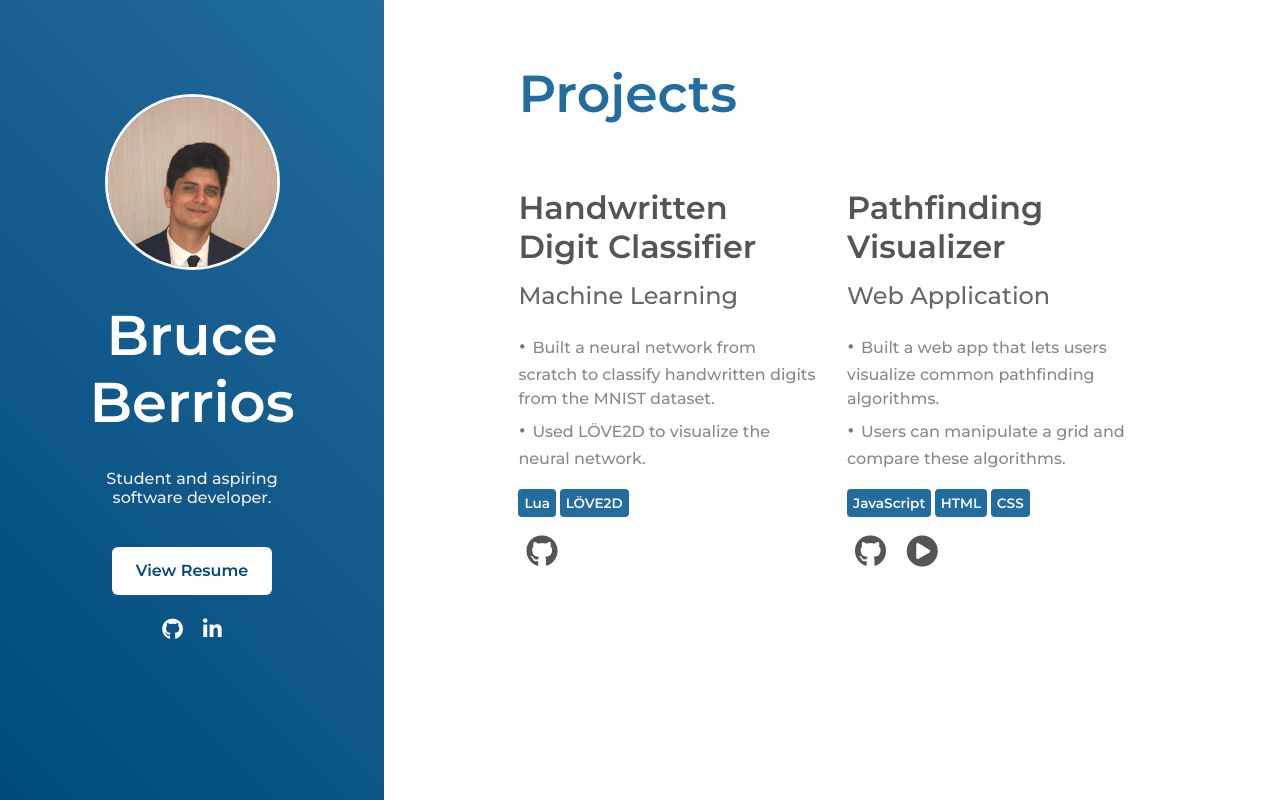
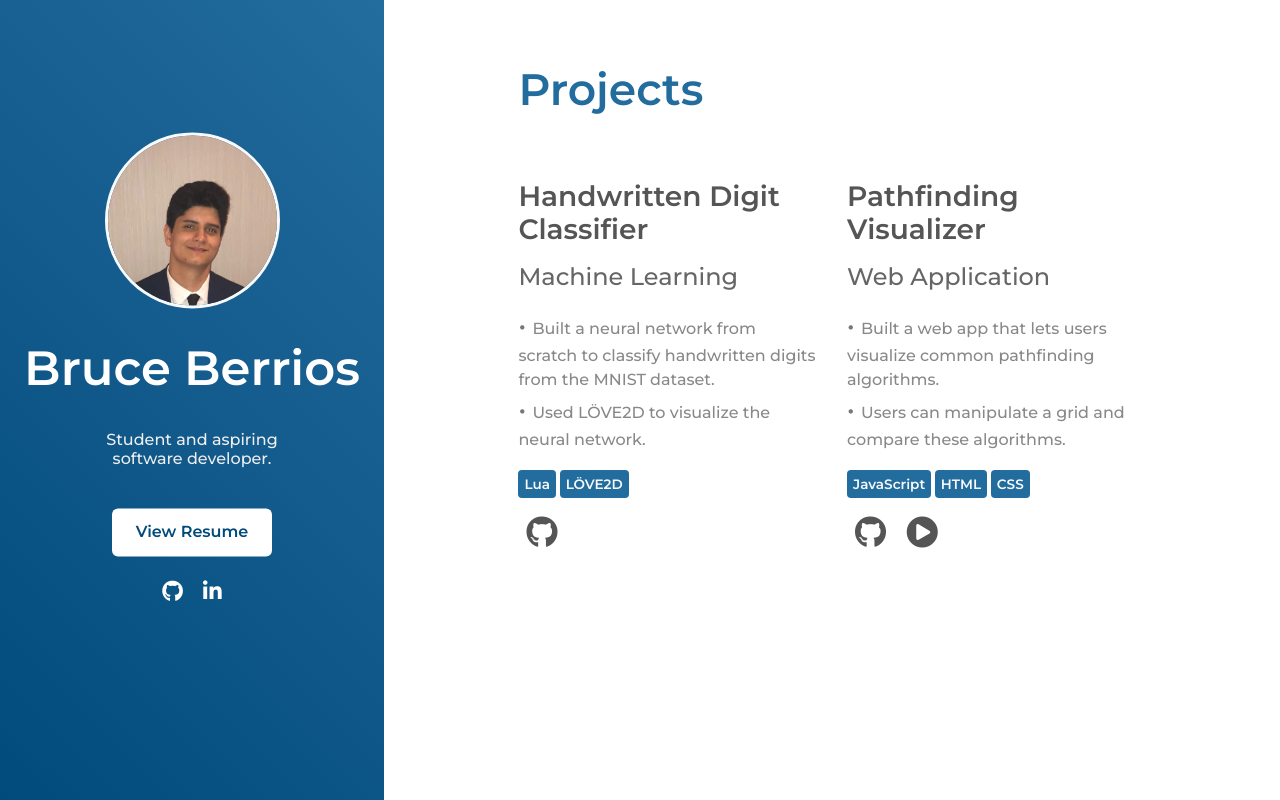
Before and after one commit to Bruception/Bruception.github.io, a plain HTML site: page index.html in a window 1280 px wide. Drawn offline with nearby package versions, Linux system fonts and the light colour scheme.

Commit message:
Adjust font sizes

```diff
--- a/css/styles.css
+++ b/css/styles.css
@@ -38,7 +38,7 @@ body {
   color: #fff;
   padding-left: 12px;
   padding-right: 12px;
-  font-size: 3.5rem;
+  font-size: 3rem;
   font-weight: 600;
 }
 
@@ -108,7 +108,7 @@ body {
   text-align: left;
   color: #226c9e;
   font-weight: 600;
-  font-size: 3.25rem;
+  font-size: 2.75rem;
   padding: 0 0;
   margin-top: 2rem;
   margin-bottom: 4rem;
@@ -120,7 +120,7 @@ body {
 
 .project-name {
   color: #555555;
-  font-size: 2rem;
+  font-size: 1.75rem;
   font-weight: 600;
   margin-bottom: 1rem;
 }
```
